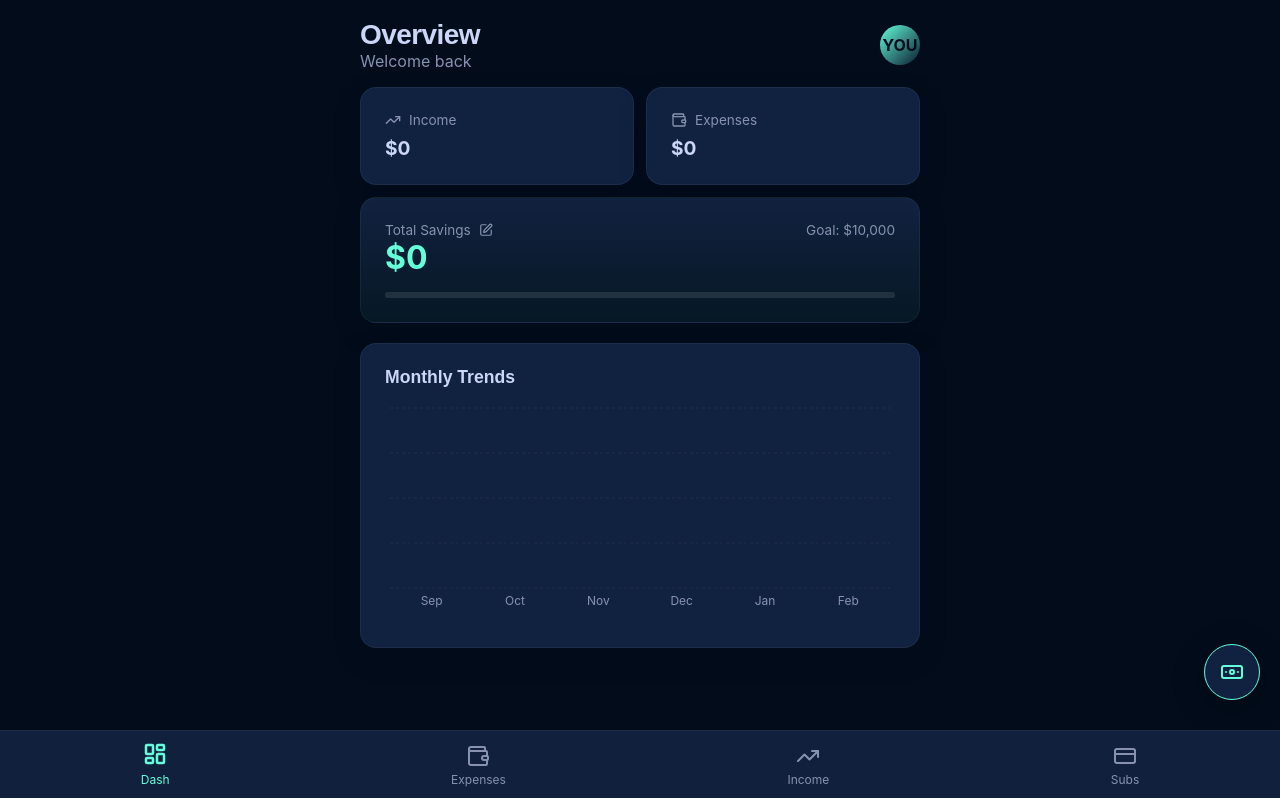
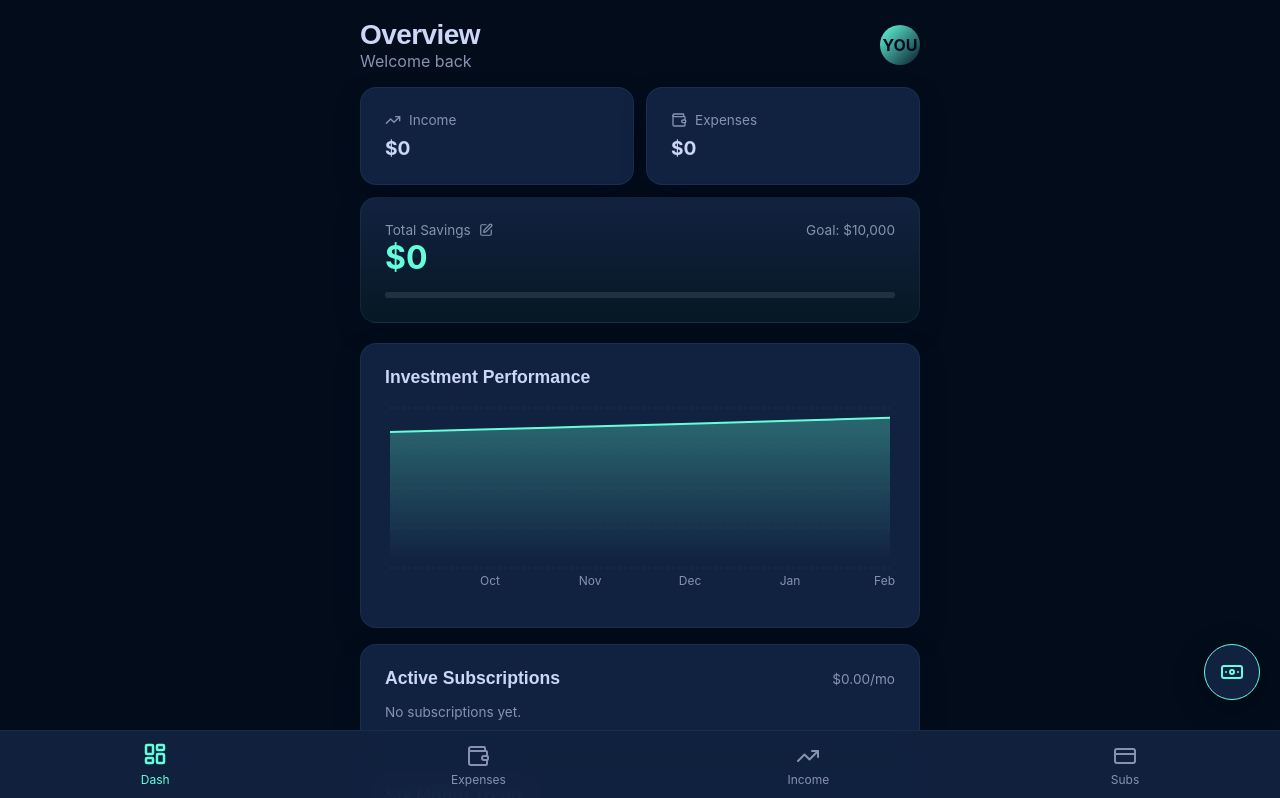
Before and after one commit to SandunPahasara/mobile-finance-dashboard, a React (Vite) app: page / in a window 1280 px wide. Shown: the top 798 px of the page. Built offline with nearby package versions, Linux system fonts and the light colour scheme.

Commit message:
feat: Add Investment Growth Graph and Subscriptions Widget

```diff
--- a/src/App.jsx
+++ b/src/App.jsx
@@ -211,7 +211,7 @@ const EditGoalForm = ({ onClose }) => {
 
 // --- SUB VIEWS ---
 const DashboardView = ({ onOpenModal }) => {
-    const { totals, expenses, income, savingsGoal } = useFinance();
+    const { totals, expenses, income, subscriptions, savingsGoal } = useFinance();
 
     // Prepare Chart Data
     const pieData = useMemo(() => {
@@ -230,7 +230,7 @@ const DashboardView = ({ onOpenModal }) => {
             const d = new Date(); d.setMonth(d.getMonth() - i);
             const k = d.toISOString().slice(0, 7); // 2024-02
             const name = d.toLocaleString('default', { month: 'short' });
-            months[k] = { name, income: 0, expense: 0, net: 0, amt: 0 };
+            months[k] = { name, income: 0, expense: 0, net: 0, amt: 0, growth: 0 };
         }
 
         income.forEach(i => {
@@ -242,7 +242,16 @@ const DashboardView = ({ onOpenModal }) => {
             if (months[k]) months[k].expense += e.amount;
         });
 
-        Object.values(months).forEach(m => m.net = m.income - m.expense);
+        // Calculate Cumulative Growth (Simulated Investment Performance)
+        let runningTotal = 1000; // Starting baseline
+        Object.values(months).forEach(m => {
+            m.net = m.income - m.expense;
+            runningTotal += m.net;
+            // Add slight "market growth" simulation for visual appeal if positive
+            if (runningTotal > 0) runningTotal *= 1.02;
+            m.growth = Math.round(runningTotal);
+        });
+
         return Object.values(months);
     }, [income, expenses]);
 
@@ -284,11 +293,57 @@ const DashboardView = ({ onOpenModal }) => {
                 </div>
             </div>
 
-            {/* Charts Swiper (Vertical Stack for Mobile) */}
+            {/* Investment Growth Graph */}
+            <div className="card animate-enter delay-200 mb-4">
+                <h3 className="mb-4">Investment Performance</h3>
+                <div style={{ width: '100%', height: 200, fontSize: '12px' }}>
+                    <ResponsiveContainer>
+                        <AreaChart data={monthlyData}>
+                            <defs>
+                                <linearGradient id="colorGrowth" x1="0" y1="0" x2="0" y2="1">
+                                    <stop offset="5%" stopColor="#64ffda" stopOpacity={0.3} />
+                                    <stop offset="95%" stopColor="#64ffda" stopOpacity={0} />
+                                </linearGradient>
+                            </defs>
+                            <CartesianGrid strokeDasharray="3 3" vertical={false} stroke="rgba(255,255,255,0.05)" />
+                            <XAxis dataKey="name" axisLine={false} tickLine={false} tick={{ fill: '#8892b0' }} />
+                            <YAxis hide />
+                            <Tooltip
+                                contentStyle={{ backgroundColor: 'var(--bg-card)', borderColor: 'rgba(255,255,255,0.1)', borderRadius: 8 }}
+                                cursor={{ stroke: 'rgba(255,255,255,0.1)' }}
+                            />
+                            <Area type="monotone" dataKey="growth" stroke="#64ffda" fillOpacity={1} fill="url(#colorGrowth)" strokeWidth={2} />
+                        </AreaChart>
+                    </ResponsiveContainer>
+                </div>
+            </div>
+
+            {/* Subscriptions Widget */}
+            <div className="card animate-enter delay-300 mb-4">
+                <div className="flex justify-between items-center mb-4">
+                    <h3>Active Subscriptions</h3>
+                    <span className="text-muted text-sm">${totals.monthlySubCost.toFixed(2)}/mo</span>
+                </div>
+                <div className="flex gap-2 overflow-x-auto pb-2" style={{ scrollbarWidth: 'none' }}>
+                    {subscriptions.length === 0 ? <div className="text-muted text-sm">No subscriptions yet.</div> :
+                        subscriptions.map(sub => (
+                            <div key={sub.id} style={{
+                                minWidth: 100, padding: 12, borderRadius: 12,
+                                background: 'var(--bg-secondary)', border: '1px solid rgba(255,255,255,0.05)',
+                                display: 'flex', flexDirection: 'column', gap: 4
+                            }}>
+                                <div style={{ fontWeight: 600, fontSize: '0.9rem', whiteSpace: 'nowrap', overflow: 'hidden', textOverflow: 'ellipsis' }}>{sub.name}</div>
+                                <div className="text-muted text-sm">${sub.amount}</div>
+                                <div style={{ fontSize: '0.7rem', color: '#64ffda' }}>{sub.cycle}</div>
+                            </div>
+                        ))
+                    }
+                </div>
+            </div>
 
             {/* Monthly Trends (Bar + Line) */}
             <div className="card animate-enter delay-200 mb-4">
-                <h3 className="mb-4">Monthly Trends</h3>
+                <h3 className="mb-4">Six Month Trend</h3>
                 <div style={{ width: '100%', height: 220, fontSize: '12px' }}>
                     <ResponsiveContainer>
                         <BarChart data={monthlyData}>
```
Also changed, not shown: 1 other file (tests, documents, lock files or other folders).
